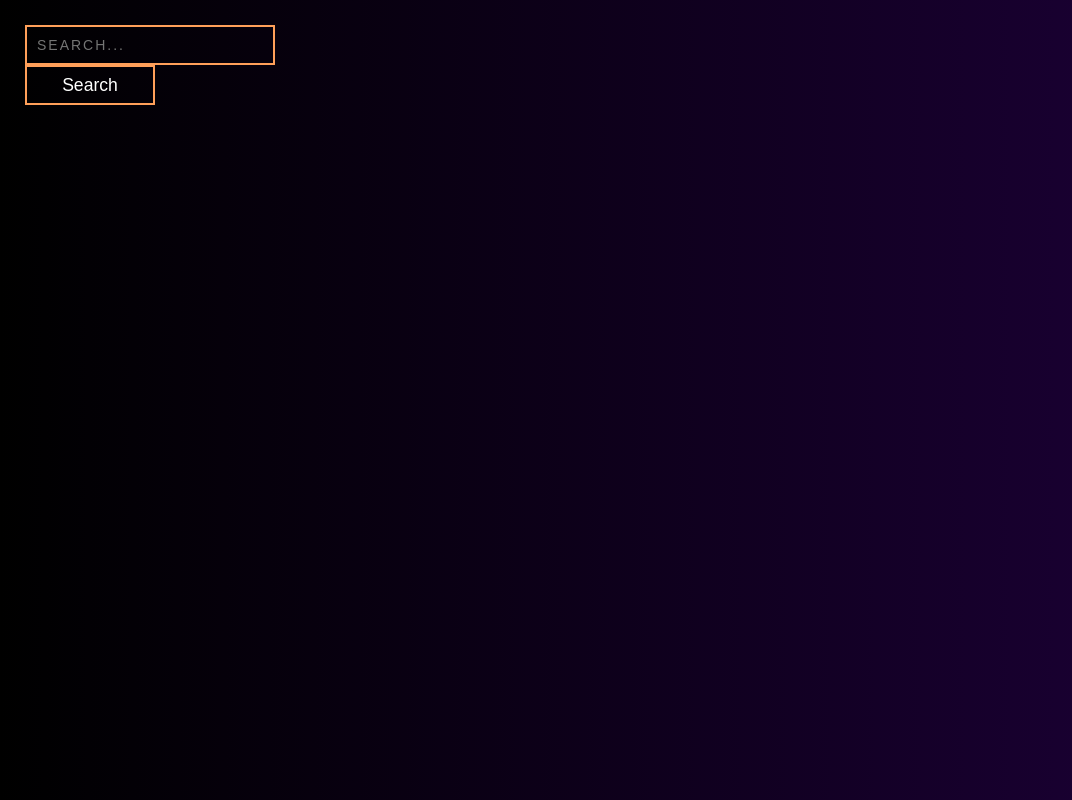
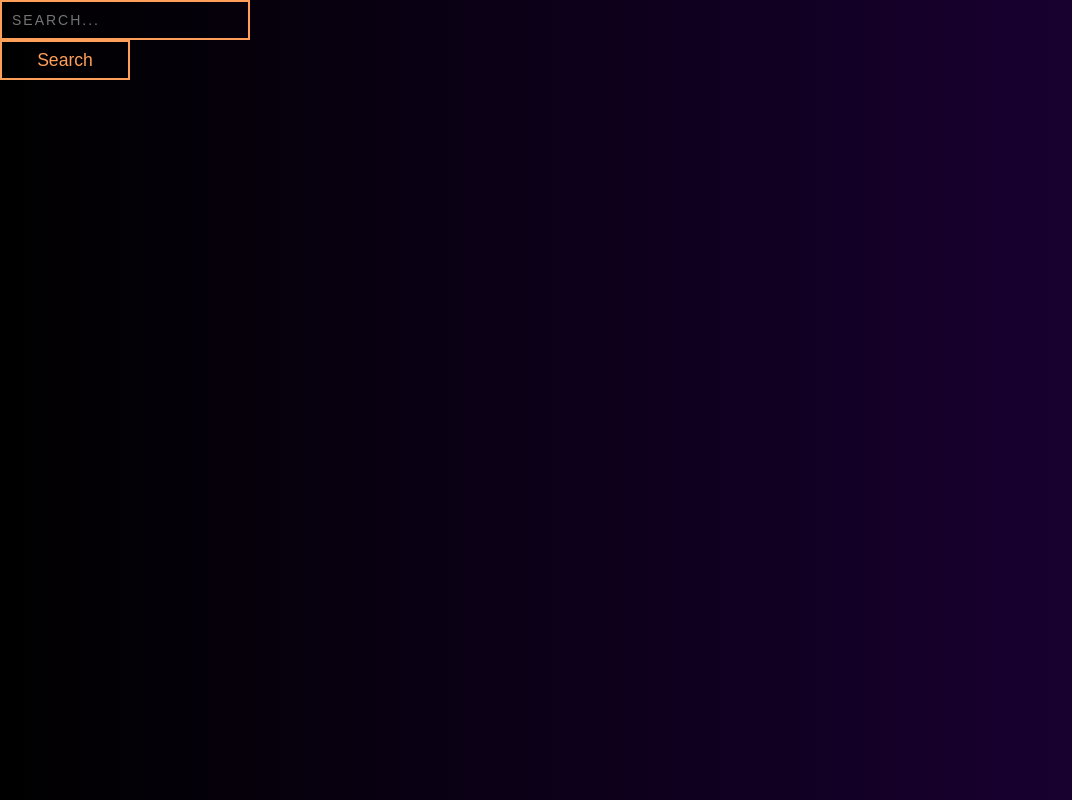
Before and after one commit to Samuel-Duncan/game-finder, a website built with webpack: page dist/index.html in a window 1280 px wide. Shown: the whole page, without its empty margins (0-1072 px from the left). Built offline with nearby package versions, Linux system fonts and the light colour scheme.

Commit message:
Finish styling search button.. for now

```diff
--- a/src/style.css
+++ b/src/style.css
@@ -14,7 +14,6 @@
 
 body {
   background: linear-gradient(to right, var(--color-1), var(--color-4));
-  padding: 25px;
 }
 
 .input-container {
@@ -53,17 +52,19 @@ body {
   font-size: 1.1em;
   cursor: pointer;
   background-color: transparent;
-  color: var(--color-3);
+  color: var(--color-2);
   border: 2.5px solid var(--color-2);
-  transition: all 0.3s;
+  transition: all 0.2s linear;
 }
 
 .btn:hover {
+  color: var(--color-3);
   box-shadow: 6px 6px 0 -2px var(--color-2);
 }
 
 .btn:active {
   transition: all 0.2s;
-  transform: translateY(-5px);
+  color: var(--color-3);
+  transform: translate(5px, 5px);
   box-shadow: 0 2px 0 -2px var(--color-2);
 }
```
Also changed, not shown: dist/bundle.js.
